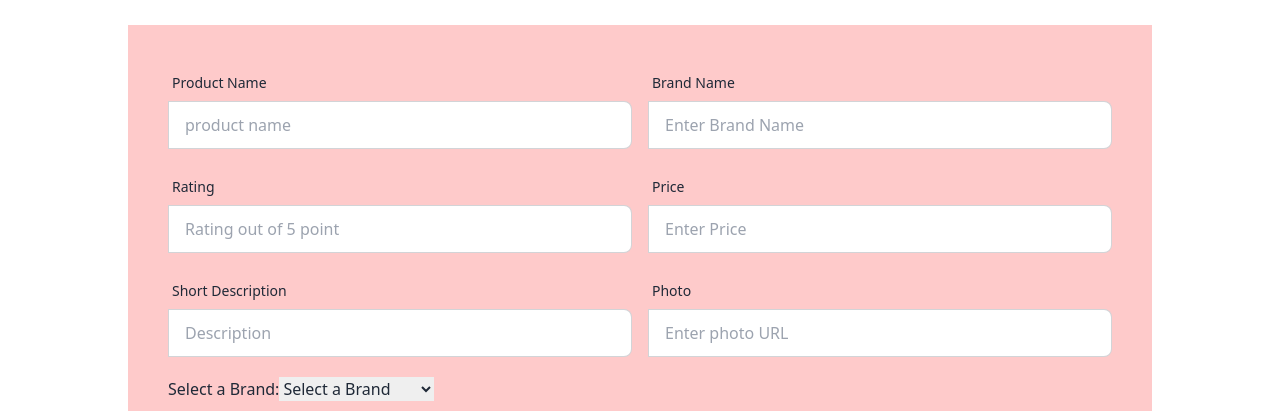
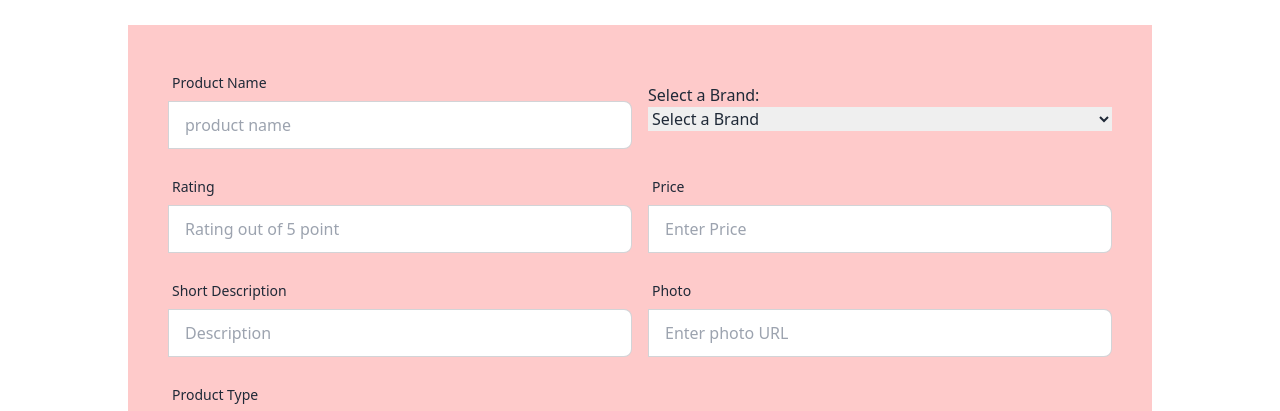
Before and after one commit to Ashraf-2/ATZ-shop-front-end, a React (Vite) app: page /addProduct in a window 1280 px wide. Shown: the part 367-778 px from the top of the page. Built offline with nearby package versions, Linux system fonts and the light colour scheme; no server answers; sample sign-in values are in the browser's storage.

Commit message:
added database with add products

```diff
--- a/src/Components/AddProduct/AddProduct.jsx
+++ b/src/Components/AddProduct/AddProduct.jsx
@@ -1,18 +1,36 @@
+import swal from "sweetalert";
 
 const AddProduct = () => {
     const handelAddProduct = (e) => {
         e.preventDefault();
         const form = e.target;
+
         const prod_name = form.product_name.value;
-        const brand_name = form.brand_name.value;
         const rating = form.rating.value;
         const price = form.price.value;
         const description = form.description.value;
         const photo_url = form.photo_url.value;
-        const brandselect = form.brandselect.value;
-        console.log("form : ",prod_name,brand_name,rating,price,description,photo_url,brandselect);
+        const brand_name = form.brandselect.value;
+        const prod_type = form.prod_type.value;
+        console.log("form : ", prod_name, rating, price, description, photo_url, brand_name,prod_type);
 
-        console.log('hi');
+        const newProduct = { prod_name, rating, price, description, photo_url, brand_name,prod_type }
+
+        //now send data to server
+        fetch('http://localhost:5000/products',{
+            method: "POST",
+            headers: {
+                'content-type': 'application/json'
+            },
+            body: JSON.stringify(newProduct)
+        })
+        .then(res => res.json())
+        .then(data => {
+            console.log(data)
+            swal("congress","you added product succeessfully","success");
+            form.reset();
+        })
+
     }
     return (
         <div>
@@ -21,7 +39,7 @@ const AddProduct = () => {
                 <h2 className="text-3xl font-bold text-center py-5 text-sky-500">Add Your Product</h2>
                 <form onSubmit={handelAddProduct} className="bg-red-200 p-10">
                     {/* form row 1*/}
-                    <div className="md:flex mb-5">
+                    <div className="md:flex items-center mb-5">
                         <div className="form-control md:w-1/2">
                             <label className="label">
                                 <span className="label-text">Product Name</span>
@@ -31,12 +49,16 @@ const AddProduct = () => {
                             </label>
                         </div>
                         <div className="form-control ml-4 md:w-1/2">
-                            <label className="label">
-                                <span className="label-text">Brand Name</span>
-                            </label>
-                            <label className="input-group">
-                                <input type="text" name="brand_name" placeholder="Enter Brand Name" className="input input-bordered w-full" required />
-                            </label>
+                            <label htmlFor="brandSelect">Select a Brand:</label>
+                            <select name="brandselect" id="brandSelect">
+                                <option value="">Select a Brand</option>
+                                <option value="Apple">Apple</option>
+                                <option value="Lenovo">Lenovo</option>
+                                <option value="Cannon">Cannon</option>
+                                <option value="Samsung">Samsung</option>
+                                <option value="Xiaomi">Xiaomi</option>
+                                <option value="Google">Google</option>
+                            </select>
                         </div>
                     </div>
                     {/* form row 2 supplier*/}
@@ -112,16 +134,16 @@ const AddProduct = () => {
                         </label>
                     </div> */}
                     {/* extra */}
-                    <label htmlFor="brandSelect">Select a Brand:</label>
-                    <select name="brandselect" id="brandSelect">
-                        <option value="">Select a Brand</option>
-                        <option value="ABC Electronics">ABC Electronics</option>
-                        <option value="XYZ Appliances">XYZ Appliances</option>
-                        <option value="Tech Innovators">Tech Innovators</option>
-                        <option value="Gadget Wizards">Gadget Wizards</option>
-                        <option value="EcoTech Solutions">EcoTech Solutions</option>
-                        <option value="Digital Dreams">Digital Dreams</option>
-                    </select>
+                    <div className="md:flex items-center mb-5">
+                        <div className="form-control md:w-1/2">
+                            <label className="label">
+                                <span className="label-text">Product Type</span>
+                            </label>
+                            <label className="input-group">
+                                <input type="text" name="prod_type" placeholder="category/type of product" className="input input-bordered w-full" required />
+                            </label>
+                        </div>
+                    </div>
 
                     {/* end extra */}
                     <input type="submit" value="Add Product" className="w-full btn btn-neutral mt-5" />
--- /dev/null
+++ b/src/Components/BrandSpecificProd/BrndSpcificProd.jsx
@@ -0,0 +1,10 @@
+
+const BrndSpcificProd = () => {
+    return (
+        <div>
+
+        </div>
+    );
+};
+
+export default BrndSpcificProd;
--- a/src/Components/HomeBanner/HomeBanner.jsx
+++ b/src/Components/HomeBanner/HomeBanner.jsx
@@ -16,7 +16,7 @@ const HomeBanner = () => {
                 <div className="flex flex-col justify-start my-16">
                     <h2 className="max-w-md text-5xl font-bold ">Best Official Product shop in town</h2>
                     <h3 className="max-w-md my-2 text-3xl">6+ Branded Product in One Shop</h3>
-                    <button className="btn btn-neutral mt-4 w-[250px]">Get Started</button>
+                    <button className="btn btn-neutral mth-4 w-[250px]">Get Started</button>
                 </div>
             </div>
             <div className="flex-1">
--- a/src/Components/HomeBrands/HomeBrands.jsx
+++ b/src/Components/HomeBrands/HomeBrands.jsx
@@ -1,16 +1,19 @@
 /* eslint-disable no-unused-vars */
 /* eslint-disable react/prop-types */
+
+import { Link } from "react-router-dom";
 
 const HomeBrands = ({ brand }) => {
     const { id, image, brandname } = brand;
     return (
-
-        <div className="card  bg-base-100 shadow-xl">
-            <figure><img className="h-[200px]" src={image} alt={brandname} /></figure>
-            <div className="flex justify-center items-center">
-                <h2 className="card-title text-center my-4">{brandname}</h2>
+        <Link to={brandname}>
+            <div className="card  bg-base-100 shadow-xl">
+                <figure><img className="h-[200px]" src={image} alt={brandname} /></figure>
+                <div className="flex justify-center items-center">
+                    <h2 className="card-title text-center my-4">{brandname}</h2>
+                </div>
             </div>
-        </div>
+        </Link>
 
     );
 };
```
Also changed, not shown: .eslintrc.cjs.
